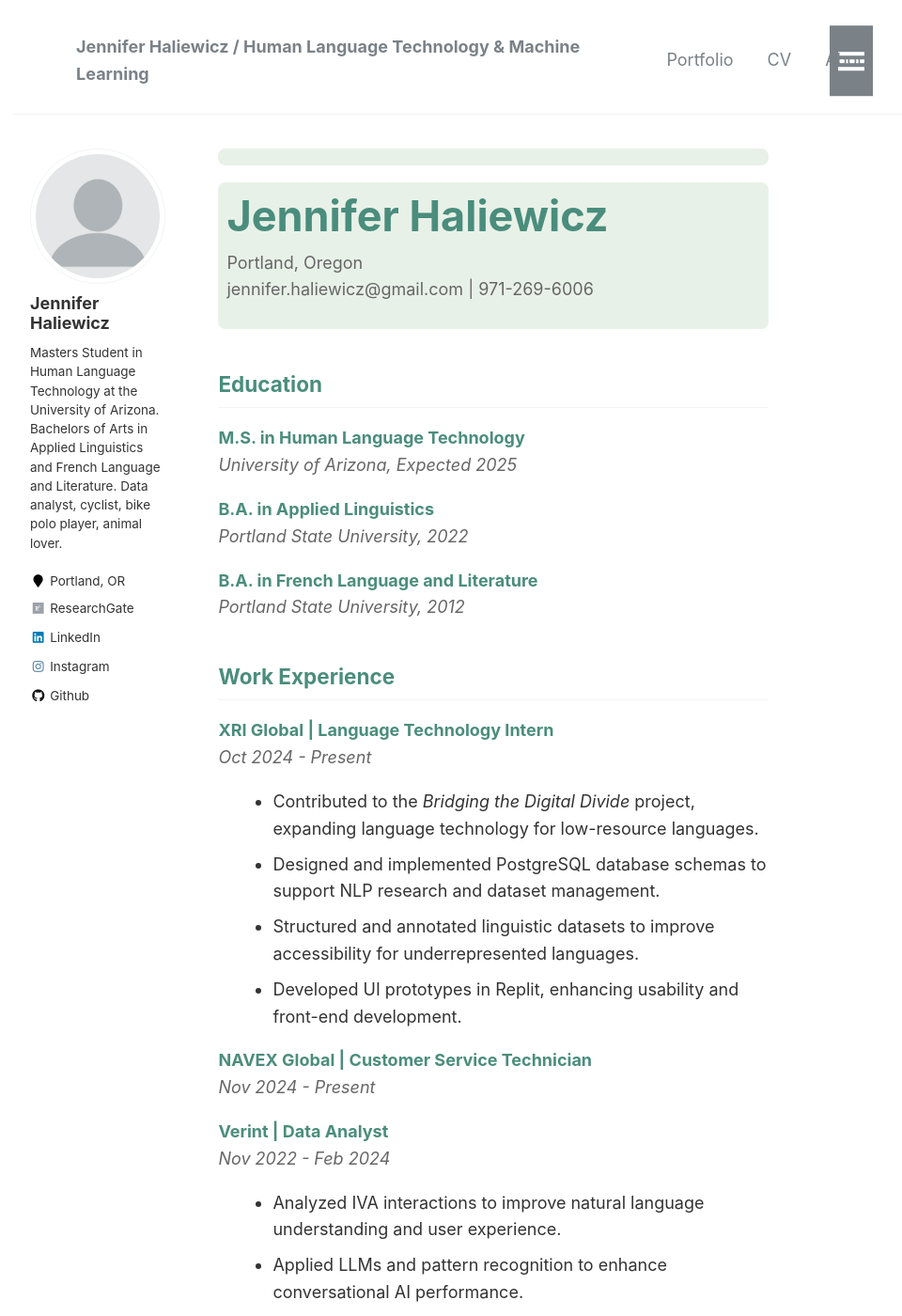
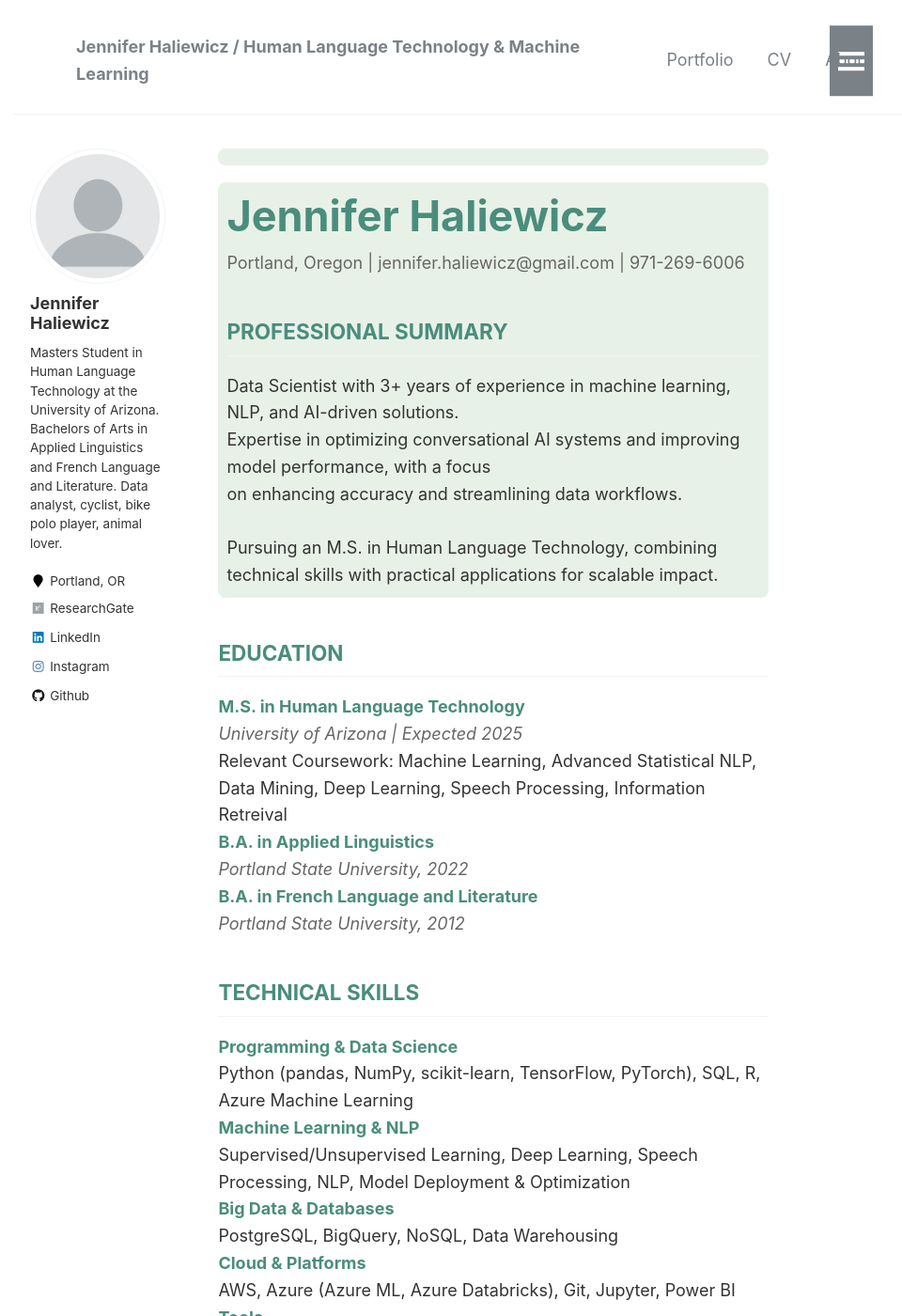
Before and after one commit to rofljen/HLTProfessionalSite, a Jekyll site: the page built from _pages/cv.html, in a window 1280 px wide and 1400 px high. Shown: the whole window at 94% size, without its empty margins (135-1095 px from the left). Built offline with Jekyll 4.4.1, drawn with Linux system fonts in a browser that asks for light colours; some of the changed text lies outside the part shown.

Commit message:
Update cv.html
updates to cv

```diff
--- a/_pages/cv.html
+++ b/_pages/cv.html
@@ -57,7 +57,7 @@
             margin-bottom: 1rem;
         }
 
-        .experience-item, .education-item {
+        .experience-item, .education-item, {
             margin-bottom: 1rem;
         }
 
@@ -74,23 +74,47 @@
         ul {
             list-style: disc;
             margin-left: 1rem;
+
         }
+        .tech-skills {
+            padding-left: 0;
+
+        }
+
+        .tech b {
+            font-weight: bold;
+            font-style: italic;
+            color: var(--text-light); /* Ensures the correct green color */
+
+        }
+        .tech-skills b {
+            font-weight: bold;
+            color: var(--dark-green); /* Ensures headings in the skills list are green */
+            margin-bottom: 0.2rem;
+
+        }
+
+
+
     </style>
 </head>
 <body>
     <header>
         <h1>Jennifer Haliewicz</h1>
         <div class="contact-info">
-            Portland, Oregon<br>
-            jennifer.haliewicz@gmail.com | 971-269-6006
+            Portland, Oregon | jennifer.haliewicz@gmail.com | 971-269-6006
         </div>
+        <div class="prof-summary"><h2>PROFESSIONAL SUMMARY</h2>
+            Data Scientist with 3+ years of experience in machine learning, NLP, and AI-driven solutions.<br>Expertise in optimizing conversational AI systems and improving model performance, with a focus<br> on enhancing accuracy and streamlining data workflows.<br><br> Pursuing an M.S. in Human Language Technology, combining technical skills with practical applications for scalable impact.</div>
+
     </header>
 
     <section>
-        <h2>Education</h2>
+        <h2>EDUCATION</h2>
         <div class="education-item">
-            <div class="degree">M.S. in Human Language Technology</div>
-            <div class="date">University of Arizona, Expected 2025</div>
+            <div class="degree"><b>M.S. in Human Language Technology</b></div>
+            <div class="date"><i>University of Arizona | Expected 2025</i></div>
+            <div class="relevant-courses">Relevant Coursework: Machine Learning, Advanced Statistical NLP, Data Mining, Deep Learning, Speech Processing, Information Retreival</div>
         </div>
         <div class="education-item">
             <div class="degree">B.A. in Applied Linguistics</div>
@@ -101,12 +125,40 @@
             <div class="date">Portland State University, 2012</div>
         </div>
     </section>
+    <section>
+        <h2>TECHNICAL SKILLS</h2>
+<div class="tech-skills">
+    <div>
+        <b>Programming & Data Science</b><br>
+        <span>Python (pandas, NumPy, scikit-learn, TensorFlow, PyTorch), SQL, R, Azure Machine Learning</span>
+    </div>
+    <div>
+        <b>Machine Learning & NLP</b><br>
+        <span>Supervised/Unsupervised Learning, Deep Learning, Speech Processing, NLP, Model Deployment & Optimization</span>
+    </div>
+    <div>
+        <b>Big Data & Databases</b><br>
+        <span>PostgreSQL, BigQuery, NoSQL, Data Warehousing</span>
+    </div>
+    <div>
+        <b>Cloud & Platforms</b><br>
+        <span>AWS, Azure (Azure ML, Azure Databricks), Git, Jupyter, Power BI</span>
+    </div>
+    <div>
+        <b>Tools</b><br>
+        <span>Tableau, Looker, Sigma Computing, Data Pipelines, MLFlow, Visual Studio Code, PyCharm</span>
+    </div>
+</div>
+
+</div>
+    </section>
 
     <section>
         <h2>Work Experience</h2>
         <div class="experience-item">
-            <div class="company-name">XRI Global | Language Technology Intern</div>
+            <div class="company-name">XRI Global | Human Language Technology Intern</div>
             <div class="date">Oct 2024 - Present</div>
+            <div class="tech"><b>Technologies: PostgreSQL, Tableau, Replit, Python, GitHub</div></b>
             <ul>
                 <li>Contributed to the <em>Bridging the Digital Divide</em> project, expanding language technology for low-resource languages.</li>
                 <li>Designed and implemented PostgreSQL database schemas to support NLP research and dataset management.</li>
@@ -116,29 +168,38 @@
         </div>
         <div class="experience-item">
             <div class="company-name">NAVEX Global | Customer Service Technician</div>
-            <div class="date">Nov 2024 - Present</div>
+            <div class="date">Nov 2024 - Present</div><br>
         </div>
         <div class="experience-item">
             <div class="company-name">Verint | Data Analyst</div>
             <div class="date">Nov 2022 - Feb 2024</div>
+            <div class="tech"><b>Technologies: PowerBI, SQL, JavaScript, Jira, Asana, Confluence, Excel</div></b>
             <ul>
-                <li>Analyzed IVA interactions to improve natural language understanding and user experience.</li>
-                <li>Applied LLMs and pattern recognition to enhance conversational AI performance.</li>
-                <li>Led analytics for a major client, driving KPI improvements and refining chatbot interactions.</li>
-                <li>Conducted data governance audits to ensure accuracy and compliance.</li>
+                <li>Enhanced chatbot performance through NLP techniques, reducing customer escalations and improving resolution times by over 25%.</li>
+                <li>Led analytics for major clients, improving key performance metrics like interaction time, resolution speed, and customer satisfaction.</li>
+                <li>Developed and implemented data governance strategies, improving data accuracy and streamlining information retrieval.</li>
             </ul>
         </div>
-    </section>
-
-    <section>
-        <h2>Skills</h2>
-        <ul>
-            <li><strong>Computational Linguistics & NLP</strong>: Language modeling, text analysis, phonetics, morphology, syntactic parsing</li>
-            <li><strong>Data Visualization & Dashboard Development</strong>: Tableau, Looker, Power BI, Sigma Computing</li>
-            <li><strong>SQL & Data Management</strong>: Advanced SQL, database design, optimization</li>
-            <li><strong>Linguistic Data Analysis</strong>: Conversational AI, text classification, transcription analysis</li>
-            <li><strong>Cross-Functional Collaboration</strong>: Effective communication across engineering, design, and business teams</li>
-        </ul>
+        <div class="experience-item">
+            <div class="company-name">Grin, Inc | Associate Data Analyst</div>
+            <div class="date">Jun 2022 - Oct 2022</div>
+            <div class="tech"><b>Technologies: SQL, BigQuery, Sigma Computing, Salesforce, Google Analytics</div></b>
+            <ul>
+                <li>Analyzed customer, communication and marketing data to optimize ad spend, improve engagement and drive retention.</li>
+                <li>Designed and implemented SQL-based reporting dashboards, reducing manual reporting time by 10+ hours per week.</li>
+                <li>Supported the creating of scalable data pipelines to improve process efficiency and optimize decision-making.</li>
+            </ul>
+        </div>
+        <div class="experience-item">
+            <div class="company-name">Mountain Measurement, Inc | Data Analyst & Program Manager</div>
+            <div class="date">Jun 2022 - Oct 2022</div>
+            <div class="tech"><b>Technologies: SQL, Tableau, MariaDB, HTML, CSS, Ruby on Rails</div></b>
+            <ul>
+                <li>Developed SQL-driven Tableau dashboards to monitor nursing education program performance across 300+ institutions.</li>
+                <li>Automated reporting workflows, reducing manual data processing time by over 30%.</li>
+                <li>Managed the transition to digital platforms, increasing engagement and offerings in continuing education programs.</li>
+            </ul>
+        </div>
     </section>
 
     <section>
```
